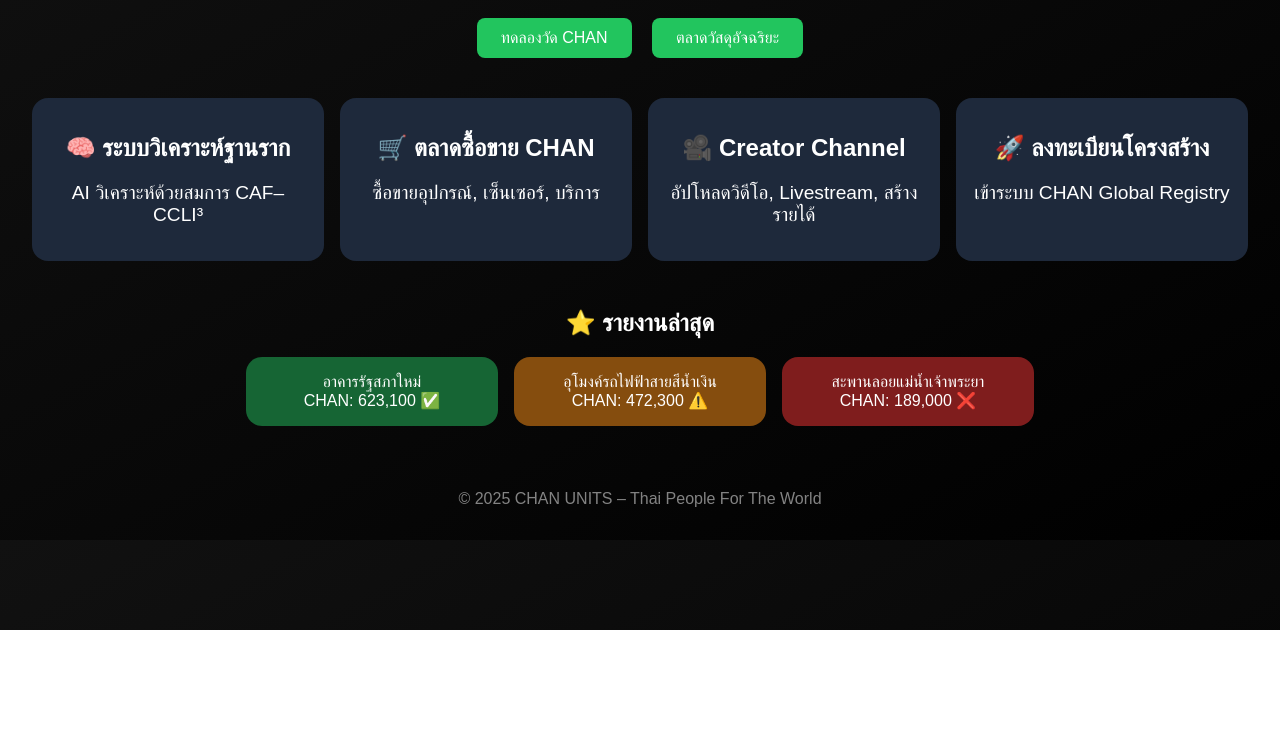
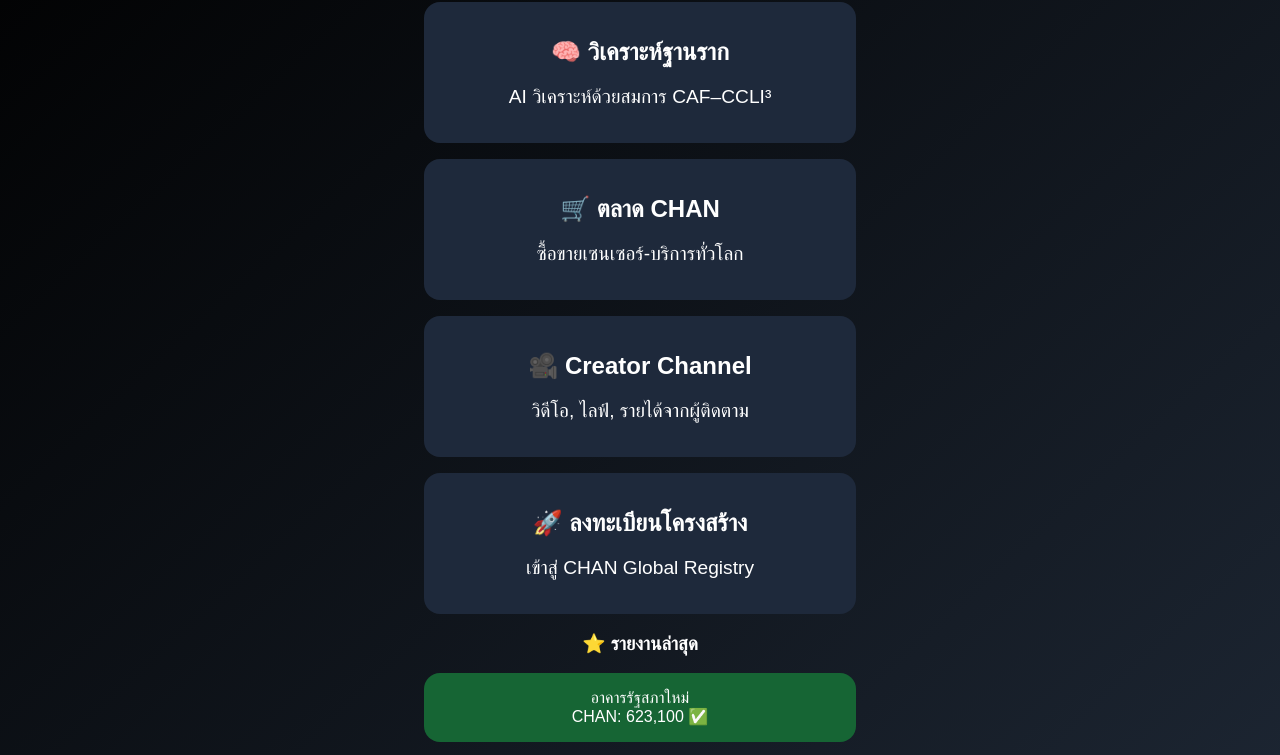
Before and after one commit to CHAN-UNITS/Create-a-new-repository, a plain HTML site: page index.html in a window 1280 px wide. Shown: the part 170-925 px from the top of the page. Before the commit the page ends 800 px from the top, so only its background shows below. Drawn offline with Linux system fonts and the light colour scheme.

Commit message:
Add files via upload

```diff
--- /dev/null
+++ b/app.js
@@ -0,0 +1,14 @@
+
+document.getElementById("root").innerHTML = `
+  <h1>CHAN UNITS</h1>
+  <p>500,000 CHAN เพื่อโลกปลอดภัย</p>
+  <div class='card'><h2>🧠 วิเคราะห์ฐานราก</h2><p>AI วิเคราะห์ด้วยสมการ CAF–CCLI³</p></div>
+  <div class='card'><h2>🛒 ตลาด CHAN</h2><p>ซื้อขายเซนเซอร์-บริการทั่วโลก</p></div>
+  <div class='card'><h2>🎥 Creator Channel</h2><p>วิดีโอ, ไลฟ์, รายได้จากผู้ติดตาม</p></div>
+  <div class='card'><h2>🚀 ลงทะเบียนโครงสร้าง</h2><p>เข้าสู่ CHAN Global Registry</p></div>
+  <h3>⭐ รายงานล่าสุด</h3>
+  <div class='card' style='background:#166534;'>อาคารรัฐสภาใหม่<br/>CHAN: 623,100 ✅</div>
+  <div class='card' style='background:#854d0e;'>รถไฟฟ้าสายสีน้ำเงิน<br/>CHAN: 472,300 ⚠️</div>
+  <div class='card' style='background:#7f1d1d;'>สะพานเจ้าพระยา<br/>CHAN: 189,000 ❌</div>
+  <footer style='opacity:0.5;margin-top:3rem;'>© 2025 CHAN UNITS – Thai People For The World</footer>
+`;
--- a/index.html
+++ b/index.html
@@ -4,35 +4,11 @@
 <head>
   <meta charset="UTF-8" />
   <meta name="viewport" content="width=device-width, initial-scale=1.0"/>
-  <title>CHAN UNITS – 500,000 CHAN เพื่อโลกปลอดภัย</title>
+  <title>CHAN UNITS React App</title>
   <link rel="stylesheet" href="style.css" />
 </head>
 <body>
-  <header>
-    <h1>CHAN UNITS</h1>
-    <p>500,000 CHAN เพื่อโลกปลอดภัย</p>
-    <div class="buttons">
-      <button>ทดลองวัด CHAN</button>
-      <button>ตลาดวัสดุอัจฉริยะ</button>
-    </div>
-  </header>
-
-  <section class="features">
-    <div class="card"><h2>🧠 ระบบวิเคราะห์ฐานราก</h2><p>AI วิเคราะห์ด้วยสมการ CAF–CCLI³</p></div>
-    <div class="card"><h2>🛒 ตลาดซื้อขาย CHAN</h2><p>ซื้อขายอุปกรณ์, เซ็นเซอร์, บริการ</p></div>
-    <div class="card"><h2>🎥 Creator Channel</h2><p>อัปโหลดวิดีโอ, Livestream, สร้างรายได้</p></div>
-    <div class="card"><h2>🚀 ลงทะเบียนโครงสร้าง</h2><p>เข้าระบบ CHAN Global Registry</p></div>
-  </section>
-
-  <section class="reports">
-    <h2>⭐ รายงานล่าสุด</h2>
-    <div class="report-grid">
-      <div class="report green">อาคารรัฐสภาใหม่<br/>CHAN: 623,100 ✅</div>
-      <div class="report yellow">อุโมงค์รถไฟฟ้าสายสีน้ำเงิน<br/>CHAN: 472,300 ⚠️</div>
-      <div class="report red">สะพานลอยแม่น้ำเจ้าพระยา<br/>CHAN: 189,000 ❌</div>
-    </div>
-  </section>
-
-  <footer>© 2025 CHAN UNITS – Thai People For The World</footer>
+  <div id="root"></div>
+  <script src="app.js"></script>
 </body>
 </html>
--- a/style.css
+++ b/style.css
@@ -1,59 +1,12 @@
 
 body {
+  margin: 0;
+  background: linear-gradient(to bottom right, #000000, #1f2937);
+  color: white;
   font-family: sans-serif;
-  background: linear-gradient(to bottom right, #111, #000);
-  color: white;
-  margin: 0;
+  text-align: center;
   padding: 2rem;
-  text-align: center;
 }
-h1 {
-  font-size: 3rem;
-  margin-bottom: 0.5rem;
-}
-p {
-  font-size: 1.2rem;
-}
-.buttons button {
-  margin: 0.5rem;
-  padding: 0.7rem 1.5rem;
-  font-size: 1rem;
-  border: none;
-  background: #22c55e;
-  color: white;
-  border-radius: 8px;
-  cursor: pointer;
-}
-.features {
-  display: grid;
-  grid-template-columns: repeat(auto-fit, minmax(250px, 1fr));
-  gap: 1rem;
-  margin-top: 2rem;
-}
-.card {
-  background: #1e293b;
-  padding: 1rem;
-  border-radius: 1rem;
-}
-.reports {
-  margin-top: 3rem;
-}
-.report-grid {
-  display: flex;
-  justify-content: center;
-  flex-wrap: wrap;
-  gap: 1rem;
-  margin-top: 1rem;
-}
-.report {
-  padding: 1rem;
-  border-radius: 1rem;
-  width: 220px;
-}
-.green { background: #166534; }
-.yellow { background: #854d0e; }
-.red { background: #7f1d1d; }
-footer {
-  margin-top: 4rem;
-  opacity: 0.5;
-}
+h1 { font-size: 2.5rem; }
+p { font-size: 1.2rem; }
+.card { background: #1e293b; margin: 1rem auto; padding: 1rem; border-radius: 1rem; width: 90%; max-width: 400px; }
```
Also changed, not shown: 1 other file.
